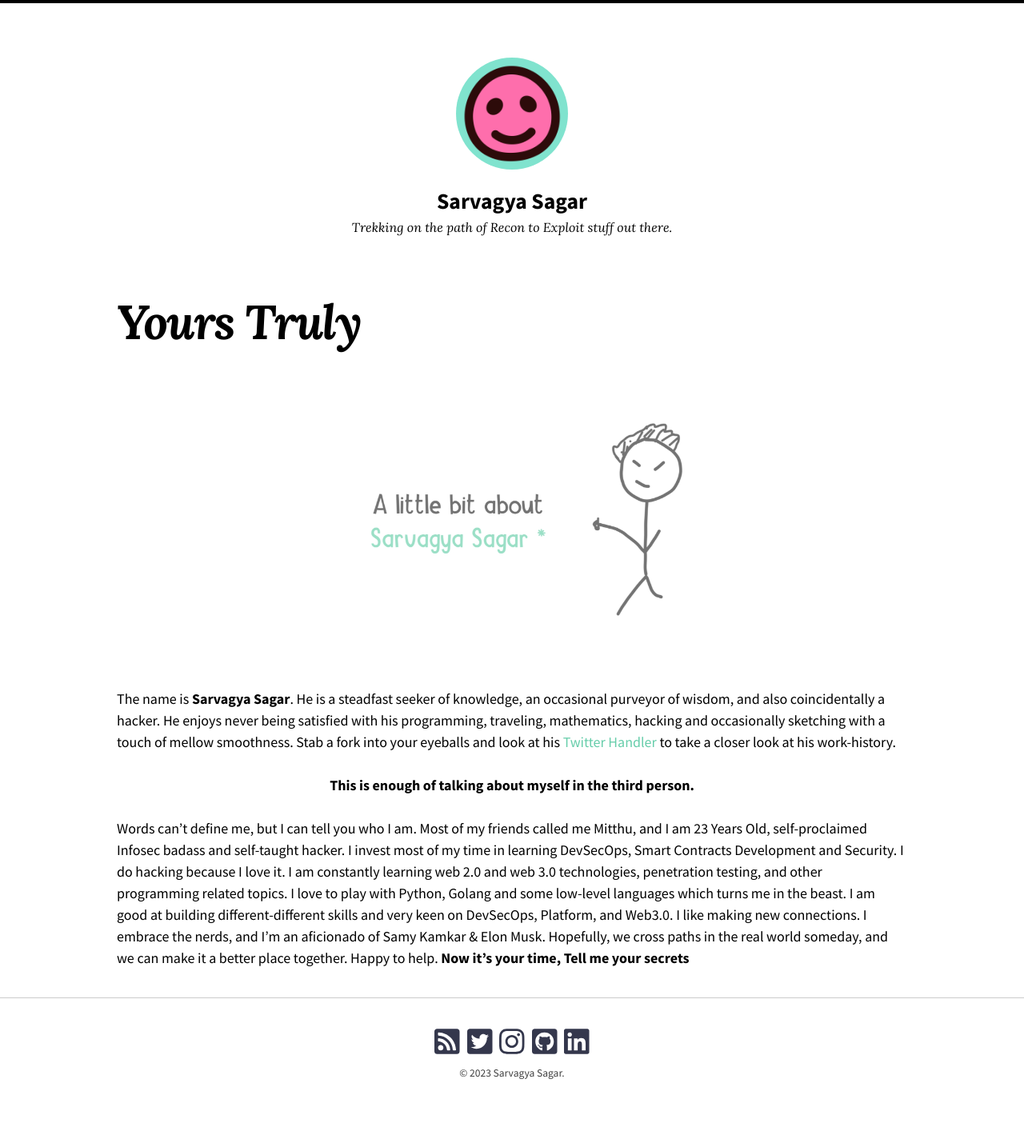
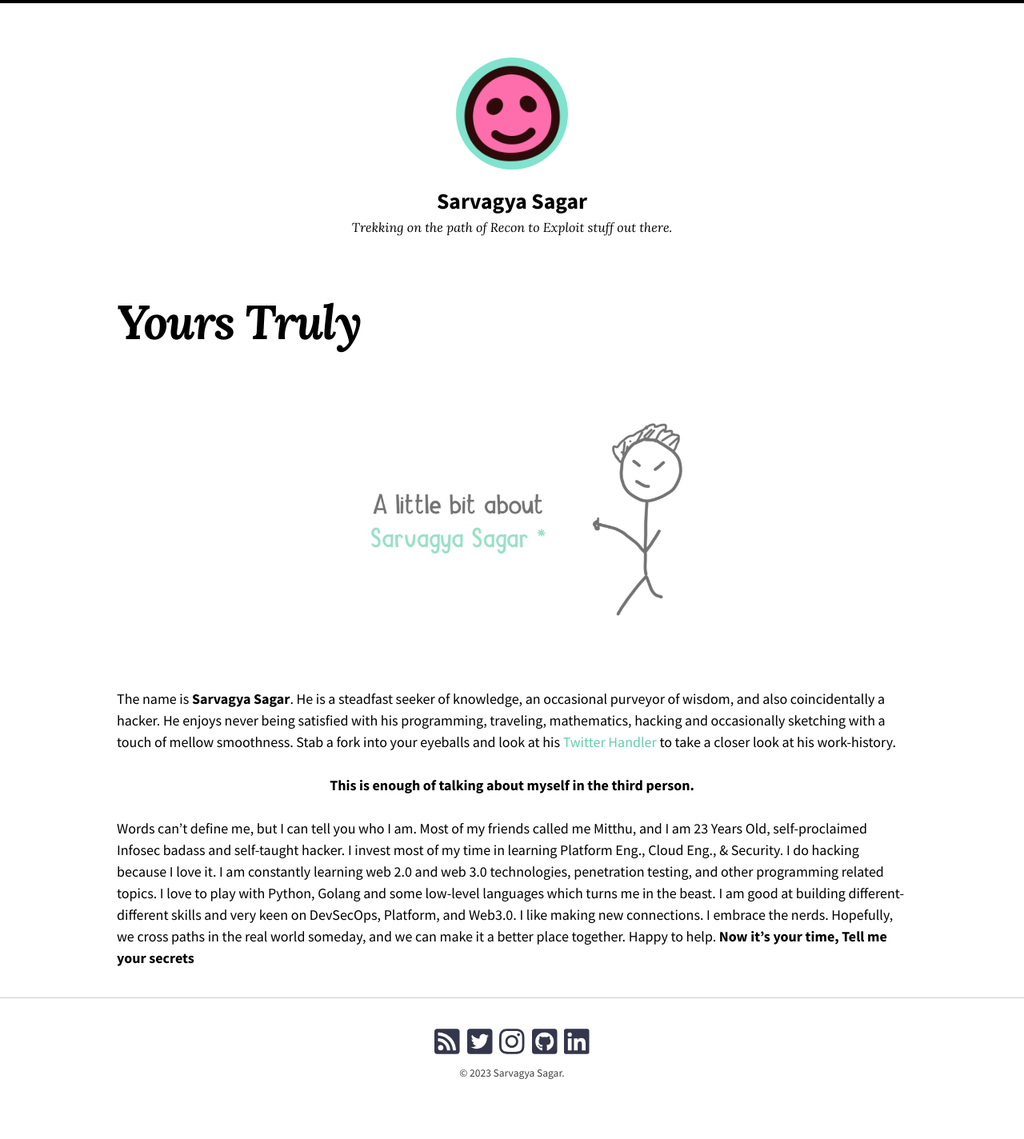
Before and after one commit to iamsarvagyaa/iamsarvagyaa.github.io, a Jekyll site: the page built from about.md, in a window 1280 px wide. Shown: the whole page at 80% size. Built offline with Jekyll 4.4.1, drawn with Linux system fonts in a browser that asks for light colours; nearby versions of some CDN libraries.

```diff
--- a/about.md
+++ b/about.md
@@ -11,4 +11,4 @@
 **This is enough of talking about myself in the third person.**
 {: .text-center}
 
-Words can’t define me, but I can tell you who I am. Most of my friends called me Mitthu, and I am 23 Years Old, self-proclaimed Infosec badass and self-taught hacker. I invest most of my time in learning DevSecOps, Smart Contracts Development and Security. I do hacking because I love it. I am constantly learning web 2.0 and web 3.0 technologies, penetration testing, and other programming related topics. I love to play with Python, Golang and some low-level languages which turns me in the beast. I am good at building different-different skills and very keen on DevSecOps, Platform, and Web3.0. I like making new connections. I embrace the nerds, and I’m an aficionado of Samy Kamkar & Elon Musk. Hopefully, we cross paths in the real world someday, and we can make it a better place together. Happy to help. **Now it's your time, Tell me your secrets**
+Words can’t define me, but I can tell you who I am. Most of my friends called me Mitthu, and I am 23 Years Old, self-proclaimed Infosec badass and self-taught hacker. I invest most of my time in learning Platform Eng., Cloud Eng., & Security. I do hacking because I love it. I am constantly learning web 2.0 and web 3.0 technologies, penetration testing, and other programming related topics. I love to play with Python, Golang and some low-level languages which turns me in the beast. I am good at building different-different skills and very keen on DevSecOps, Platform, and Web3.0. I like making new connections. I embrace the nerds. Hopefully, we cross paths in the real world someday, and we can make it a better place together. Happy to help. **Now it's your time, Tell me your secrets**
```
